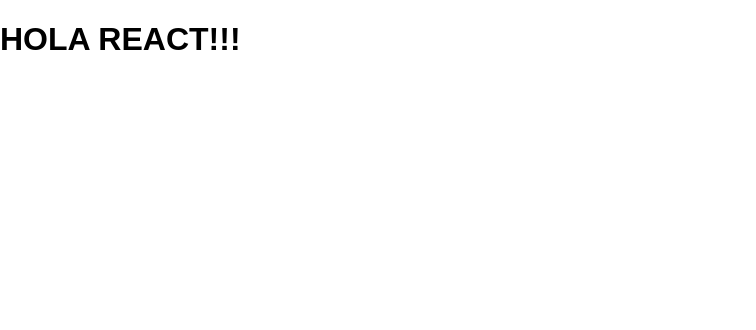
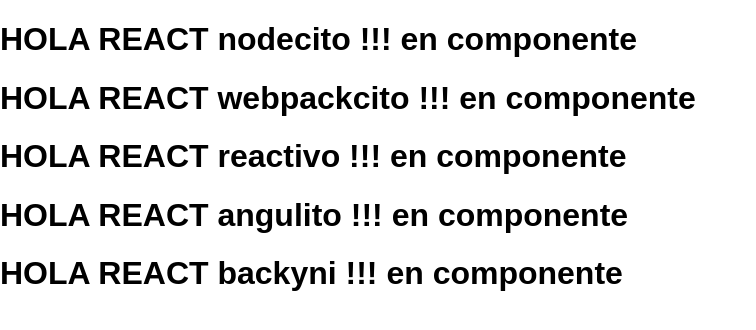
Before and after one commit to bogoquiz/my-app, a React (Create React App) app: page / in a window 1280 px wide. Shown: the top 330 px of the page, without its empty margins (0-756 px from the left). Built offline with nearby package versions, Linux system fonts and the light colour scheme.

Commit message:
component func

```diff
--- a/src/App.js
+++ b/src/App.js
@@ -1,10 +1,18 @@
 import React, { Component } from 'react';
+import Hifive from './Title.js'
 import './App.css';
+
 
 class App extends Component {
   render() {
+    const techi = ["reactivo", "angulito", "backyni"]
     return (
-        <h1>HOLA REACT!!!</h1>
+      <div>
+        <Hifive name="nodecito" />
+        <Hifive name="webpackcito" />
+        {techi.map(frame =>
+          <Hifive name={frame} />)}
+      </div>
     );
   }
 }
--- /dev/null
+++ b/src/Title.js
@@ -0,0 +1,5 @@
+import React from 'react';
+
+const Hifive = (props) => <h1>HOLA REACT {props.name} !!! en componente</h1>
+
+export default Hifive
```
